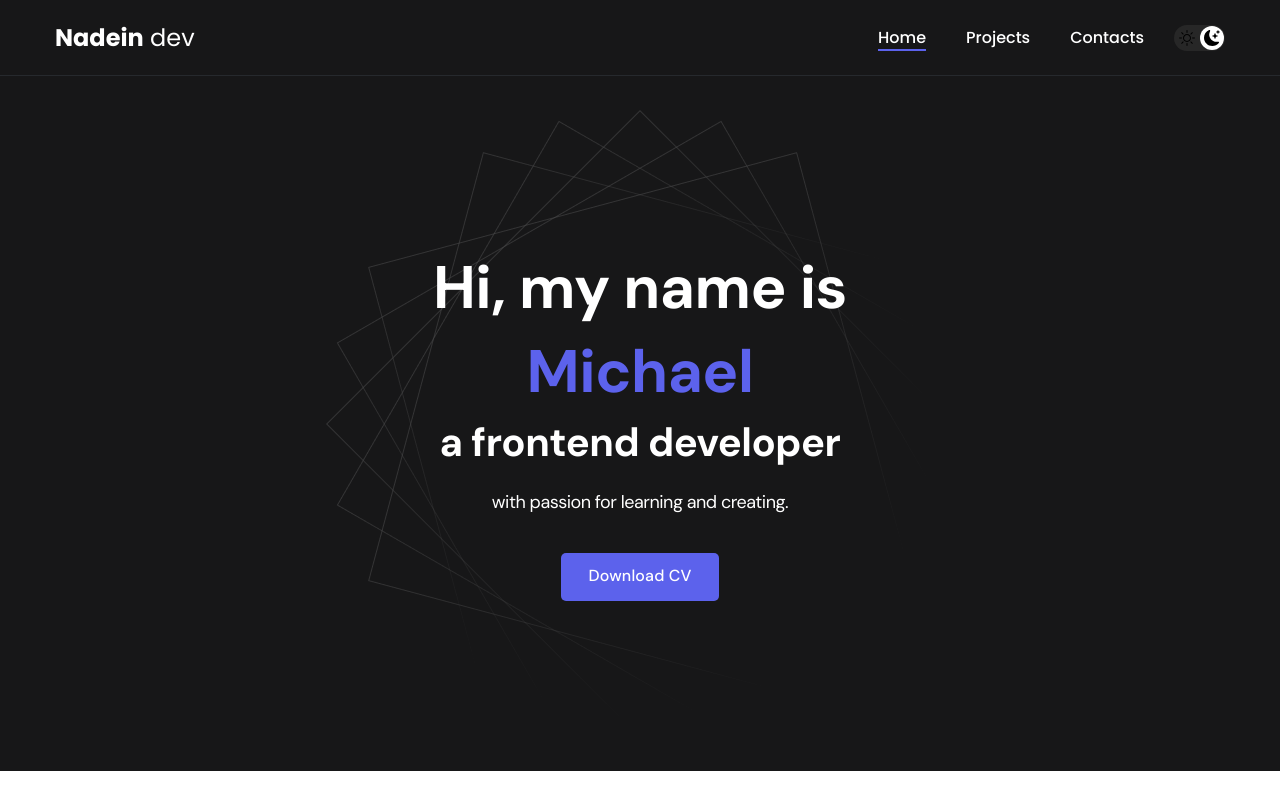
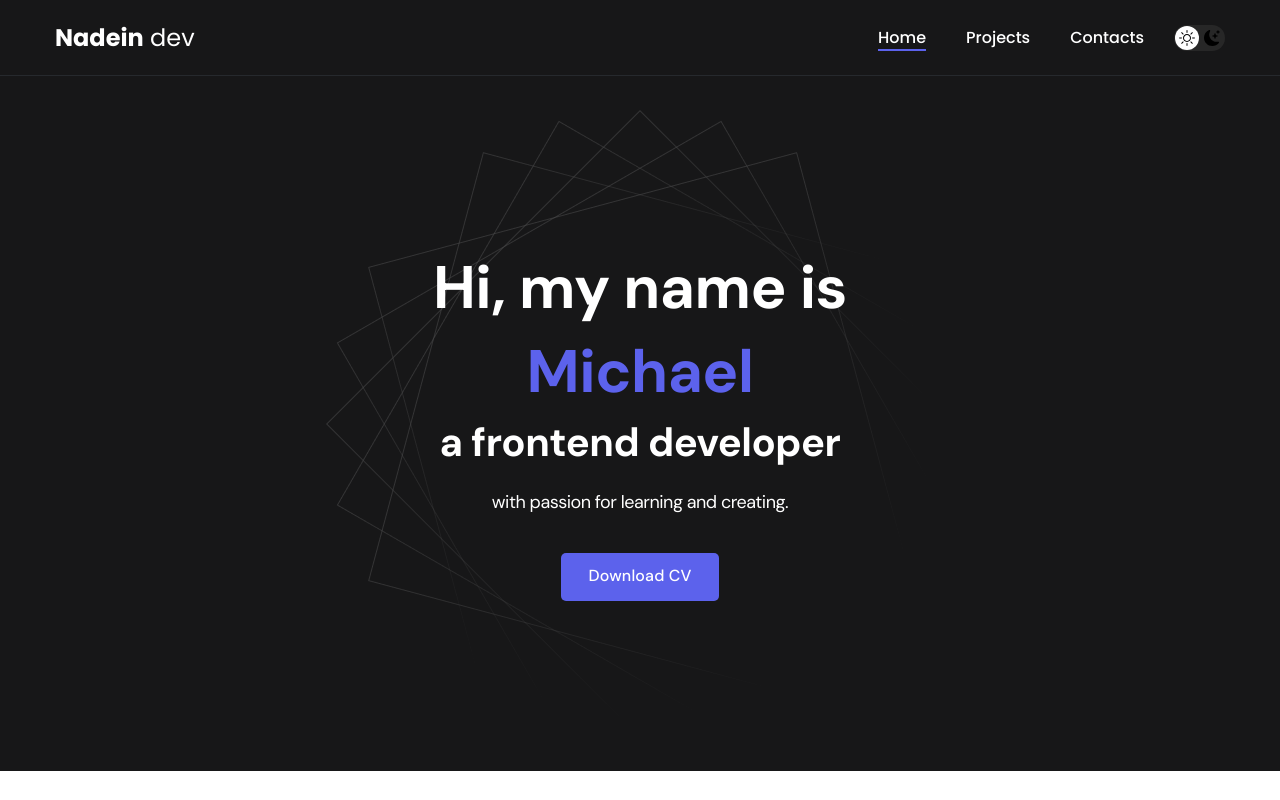
Before and after one commit to NadeinMichael/Portfolio, a React (Create React App) app: page / in a window 1280 px wide. Shown: the top 800 px of the page. Built offline with nearby package versions, Linux system fonts and the light colour scheme.

Commit message:
feat: add gh-pages

```diff
--- a/src/components/buttonDarkMode/ButtonDarkMode.jsx
+++ b/src/components/buttonDarkMode/ButtonDarkMode.jsx
@@ -23,7 +23,7 @@ const ButtonDarkMode = () => {
   return (
     <button
       className={
-        darkMode ? 'dark-mode-btn' : 'dark-mode-btn dark-mode-btn--active'
+        !darkMode ? 'dark-mode-btn' : 'dark-mode-btn dark-mode-btn--active'
       }
       onClick={toggleDarkMode}
     >
```
